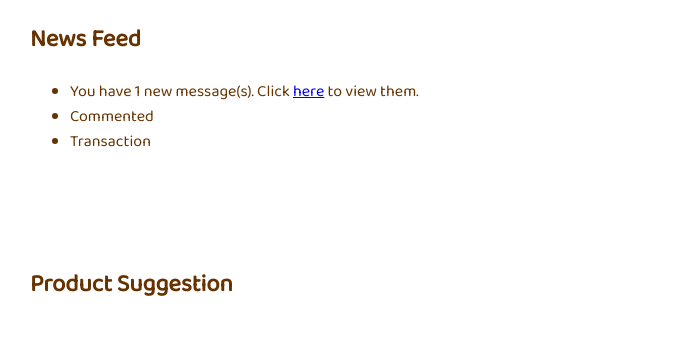
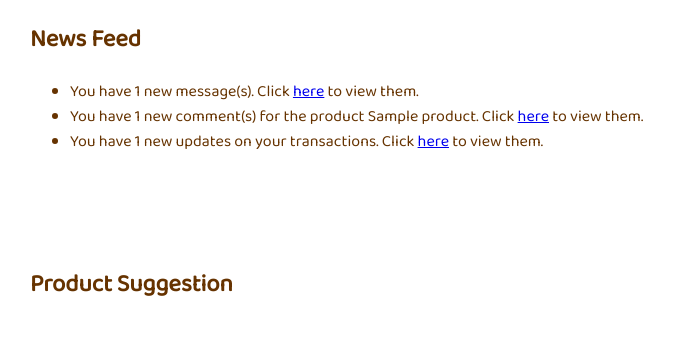
Before and after one commit to hsutungyu/CSCI3100_Group28_201920, a PHP site: page /index.php in a window 1280 px wide. Shown: the part 109-457 px from the top of the page, without its empty margins (30-704 px from the left). Run offline with PHP 8.4, Linux system fonts and the light colour scheme; the visitor is signed in with stand-in values (Sample User, id 1); tables that the repository leaves empty or names only in its code hold one stand-in row (values such as "Sample post"); data that the repository does not hold is empty; some libraries are stand-ins or nearby versions.

Commit message:
Add files via upload

```diff
--- a/index.php
+++ b/index.php
@@ -136,13 +136,34 @@ if(!isset($_SESSION['username'])){
     $result=mysqli_query($link,$query);
     $count=$result->num_rows;
     if($count==0){
-        echo "<li><a>You have no new messages.</a></li>";
+        echo "<li><a>You don't have new messages.</a></li>";
     }else{
         echo "<li><a>You have ".$count." new message(s). Click </a><a href='/member/message.php'>here</a> to view them.</a></li>";
     }
-?>
-    <li><a>Commented</a></li>
-    <li><a>Transaction</a></li>
+
+    $query="select pid, count(*) from comment inner join product on comment.pid=product.id inner join member on product.mid=member.id where member.id=".$id." and time>'".$lastlogin."' group by pid";
+    $result=mysqli_query($link,$query);
+    $count=mysqli_num_rows($result);
+    if($count==0){
+        echo"<li><a>You don't have new comments.</a></li>";
+    }else{
+        while($row=mysqli_fetch_assoc($result)){
+            $query="select name from product where id=".$row["pid"];
+            $result1=mysqli_query($link,$query);
+            $row1=mysqli_fetch_assoc($result1);
+            echo "<li><a>You have ".$row["count(*)"]." new comment(s) for the product ".$row1["name"].". Click <a href='/product/buy/buying.php?pid=".$row["pid"]."'>here</a> to view them.</a?</li>";
+        }
+    }
+
+    $query="select distinct trans.pid from trans inner join product on trans.pid=product.id inner join member on product.mid=member.id where (trans.buyid=".$id." or product.mid=".$id.") and trans.lastupdate>'".$lastlogin."' and trans.lastupdate is not null ";
+    $result=mysqli_query($link,$query);
+    $count=mysqli_num_rows($result);
+    if($count==0){
+        echo "<li><a>Your transactions don't have any updates.</a></li>";
+    }else{
+        echo "<li><a>You have ".$count." new updates on your transactions. Click </a><a href='/product/buy/status.php'>here</a> to view them.</a></li>";
+    }
+    ?>
     </ul>
     <?php
 }
```
